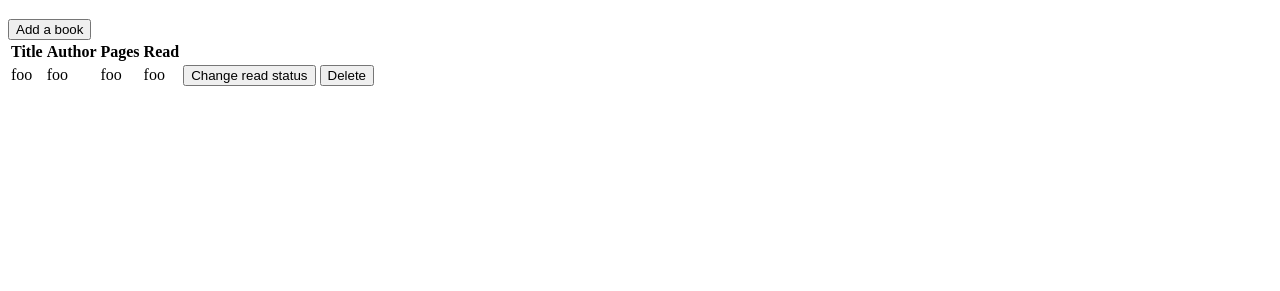
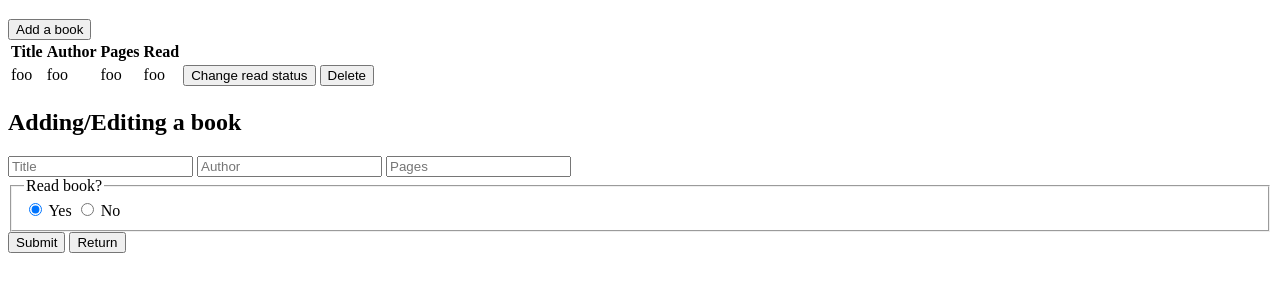
Before and after one commit to LockpickedKey/javascript-assignments-TOP, a plain HTML site: page projects/library/library.html in a window 1280 px wide. Shown: the part 61-352 px from the top of the page. Drawn offline with Linux system fonts and the light colour scheme.

Commit message:
Made the basic HTML for the form.

```diff
--- a/projects/library/library.html
+++ b/projects/library/library.html
@@ -36,6 +36,28 @@
           </tbody>
         </table>
       </div>
+
+      <div class="form hidden">
+        <h2>Adding/Editing a book</h2>
+        <input type="text" id="title" placeholder="Title">
+        <input type="text" id="author" placeholder="Author">
+        <input type="number" id="pages" placeholder="Pages" min="0">
+        <fieldset role="radiogroup">
+          <legend>Read book?</legend>
+          <label for="yes">
+            <input type="radio" id="yes" name="read" value="yes" checked>
+            <span>Yes</span>
+          </label>
+          <label for="no">
+            <input type="radio" id="no" name="read" value="no">
+            <span>No</span>
+          </label>
+        </fieldset>
+        <div class="button-group">
+          <button id="submit">Submit</button>
+          <button id="return">Return</button>
+       </div>
+      </div>
     </main>
   </body>
 </html>
```
